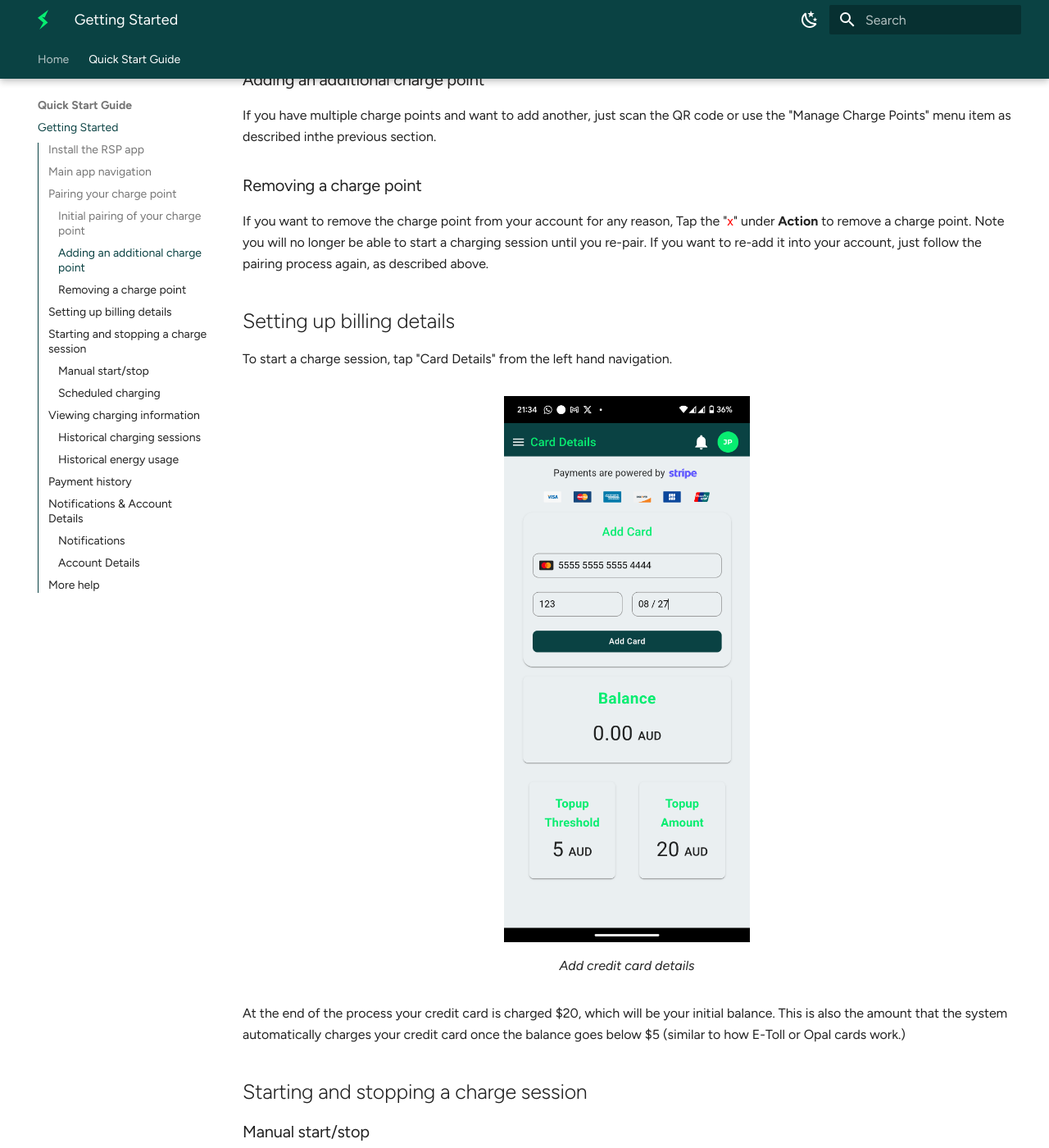
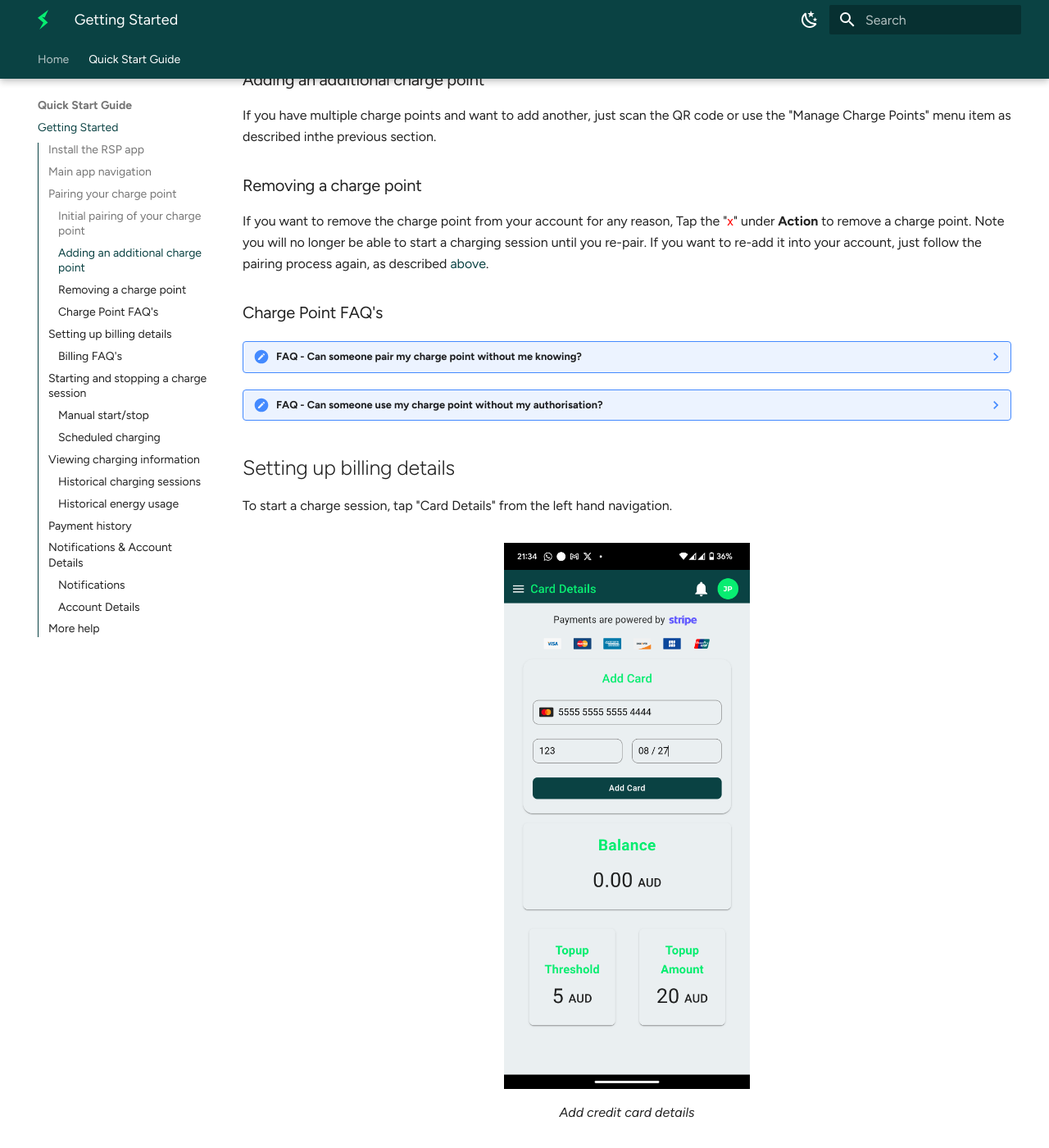
Before and after one commit to ReadySteadyPlug/support, an MkDocs documentation site: the page built from docs/quick_start_guide/index.md, in a window 1280 px wide and 1400 px high, scrolled down 3164 px. Shown: the whole window at 82% size. Built offline with MkDocs 1.6.1 and Material for MkDocs 9.7.7, drawn with Linux system fonts in a browser that asks for light colours; some web fonts are replaced; some of the changed text lies outside the part shown.

Commit message:
updates to home page image and faqs

```diff
--- a/docs/quick_start_guide/index.md
+++ b/docs/quick_start_guide/index.md
@@ -60,7 +60,19 @@
 
 ### Removing a charge point
 If you want to remove the charge point from your account for any reason, Tap the "<span style="color: red;">x</span>" under **Action** to remove a charge point. Note you will no longer be able to start a charging session until you re-pair.
-If you want to re-add it into your account, just follow the pairing process again, as described above.
+If you want to re-add it into your account, just follow the pairing process again, as described [above](#initial-pairing-of-your-charge-point).
+
+### Charge Point FAQ's
+??? note "FAQ - Can someone pair my charge point without me knowing?"
+
+    No one can pair with or unpair the CP while it is linked to your account.
+    If you wish to unpair it, you can do so as described [above](#removing-a-charge-point).
+    Once removed, someone else – such as a visitor or other tenant – can pair the CP using their own account and credit card.
+    When you want to use the CP again after unpairing it, just follow the pairing instructions [above](#initial-pairing-of-your-charge-point).
+
+??? note "FAQ - Can someone use my charge point without my authorisation?"
+    There’s no need to worry about anyone using your charge point without your authorisation.
+    You can switch it OFF whenever it’s not in use, and in any case, it will automatically turn OFF after one hour of inactivity.
 
 
 ## Setting up billing details
@@ -70,7 +82,15 @@
 /// caption
 Add credit card details
 ///
-At the end of the process your credit card is charged $20, which will be your initial balance. This is also the amount that the system automatically charges your credit card once the balance goes below $5 (similar to how E-Toll or Opal cards work.)
+At the end of the process your credit card is charged $20, which will be your initial balance. This is also the amount that the system automatically charges your credit card once the balance goes below $5 (similar to how E-Toll or Opal cards work.)
+
+### Billing FAQ's
+??? note "FAQ - Can I get a refund if I stop using the system?"
+    If you decide to stop using the solution and would like the remaining balance in your
+    account returned, please select “Remove Card” in the “Card Details” view.
+
+??? note "FAQ - Can I switch to a different credit card?"
+    Yes, please select “Remove Card” in the “Card Details” view. Then proceed to add a new card as described [above](#setting-up-billing-details).
 
 ## Starting and stopping a charge session
 ### Manual start/stop
--- a/mkdocs.yml
+++ b/mkdocs.yml
@@ -15,22 +15,27 @@
 home_cover_image: attachments/charging_setup.png # This path starts at your root mkdocs directory.
 home_tagline: ReadySteadyPlug - Let's Go
 home_description: |
-  Weclome to the support and information pages for ReadySteadyPlug.
+  Welcome to the support and information pages for ReadySteadyPlug.
 
-#show whole section below gradient
+#show whole section below homepage gradient
 home_show_bottom_pane: false  #set to false to hide the bottom pane of the home page below the gradient
 
 # Gradient Color
 home_gradient_hsla: hsla(0deg,47%,55%,1) # Default Green: hsla(160deg,47%,55%,1)
 
 
+# Custom Homepage Footer
+#home_footer_blurb: <a href="https://ReadySteadyPlug.com" target= "_blank">https://ReadySteadyPlug.com</a>  # Comment this parameter out to remove the footer text.
+home_footer_image: attachments/RSP_LOGO_OW.svg # This path starts at your root mkdocs directory.
+home_footer_link: https://ReadySteadyPlug.com
+
 # Custom Homepage Button(s)
-home_button1_name: Getting Started                  # Comment this parameter out to remove the button.
+home_button1_name: Get Started                  # Comment this parameter out to remove the button.
 home_button1_url: quick_start_guide/                       # This path starts at your root mkdocs directory.
-home_button1_theme: md-button md-button--primary # Options: "md-button", "md-button md-button--primary"
+home_button1_theme: md-button md-button--primary  # Options: "md-button", "md-button md-button--primary"
 #home_button1_icon: people                        # Options: "people", "gear", "image"
-#home_button1_blurb: |                            # Short description of this button / section.
-#  This joker navigates to the shadow wizard armory located in "/Folder1/index.md"
+#home_button1_blurb: <a href="https://ReadySteadyPlug.com" target= "_blank">https://ReadySteadyPlug.com</a>
+#This joker navigates to the shadow wizard armory located in "/Folder1/index.md"
 
 #home_button2_name: Clicky 2   # Comment this parameter out to remove the button.
 #home_button2_url: Folder2/    # This path starts at your root mkdocs directory.
@@ -48,7 +53,7 @@
 
 # Homepage Code Execution
 home_execute_js: | # Javascript to execute when accessing the homepage
-  console.log("This is an example!");
+  console.log("This is an example!!");
 
 # Material Configuration
 theme:
@@ -134,4 +139,4 @@
       emoji_generator: !!python/name:material.extensions.emoji.to_svg
 
 
-copyright: Copyright &copy; 2025 ReadySteadyPlug Pty Limited
+copyright: Copyright &copy; [2025 ReadySteadyPlug Pty Limited](https://readysteadyplug.com)
--- a/overrides/home.html
+++ b/overrides/home.html
@@ -41,11 +41,12 @@
     }
 
     .tx-hero__image{
-        width:17rem;
-        height:17rem;
+        max-width:32rem;
+        /*height:17rem;*/
         order:1;
         padding-right: 2.5rem;
     }
+
 
     .tx-hero .md-button {
         margin-top: .5rem;
@@ -111,6 +112,15 @@
         margin: 0 0 10px;
         display: block;
     }
+
+    .tx-footer__image{
+        max-width:300px;
+        /*height:17rem;*/
+        order:1;
+        padding-right: 2.5rem;
+        text-align: center;
+    }
+
 
     @media screen and (max-width:30em) {
         .tx-hero h1 {
@@ -378,7 +388,33 @@
     </div>
 </div>
 
+
+
 {%- endif -%}   <!-- end of home_show_bottom_pane -->
+
+<div>
+    <br/>
+    <br/>
+{%- if config.home_footer_blurb -%}
+
+        <p class="text-center">
+	        <!-- Button Description -->
+            {{ config.home_footer_blurb }}
+        </p>
+{%- endif -%}
+<!-- End Outer Condition -->
+
+<!-- Image Icon -->
+{%- if config.home_footer_image -%}
+    <div class="tx-footer__image text-center">
+        <a href="{{ config.home_footer_link }}" target="_blank">
+            <img src="{{ config.home_footer_image }}" draggable="false" style="max-width:250px">
+        </a>
+    </div>
+{%- endif -%}
+</div>
+
+
 
 <!-- Toggleable JavaScript execution -->
 {%- if config.home_execute_js -%}
@@ -393,7 +429,10 @@
 
 {% endblock %}
 
-{%- if config.home_show_bottom_pane -%} <!-- also hides the bottom block and footer-->
+{%- if config.home_show_bottom_pane -%} <!-- also hides the bottom block.-->
     {% block content %}{% endblock %}
-    {% block footer %}{% endblock %}
 {%- endif -%}
+
+
+{% block footer %}
+{% endblock %}
```
Also changed, not shown: docs/attachments/RSP_LOGO_OW.svg (added), docs/attachments/RSP_LOGO_RG.svg (added), docs/attachments/charging_setup.png, docs/attachments/charging_setup_bg.png (added).
